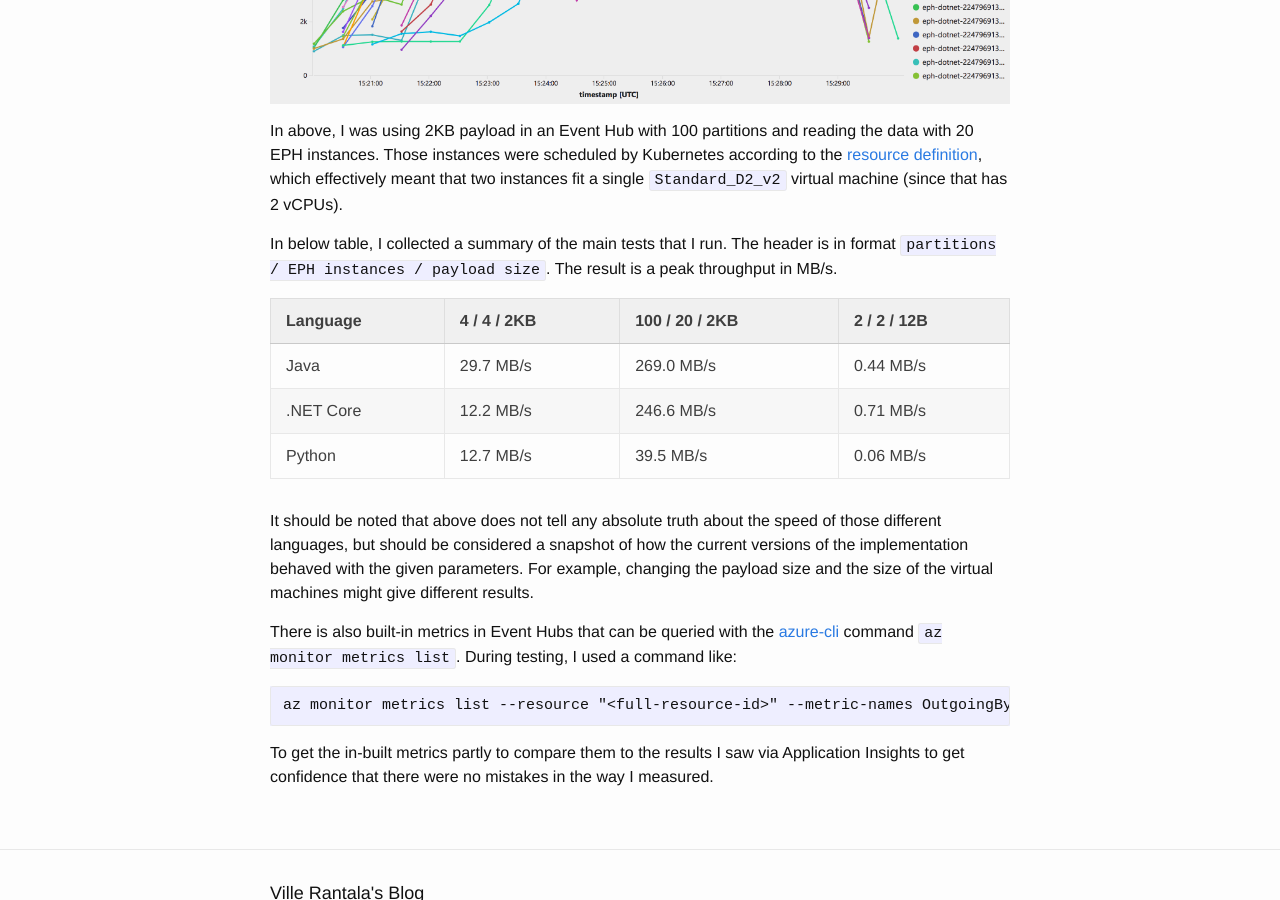
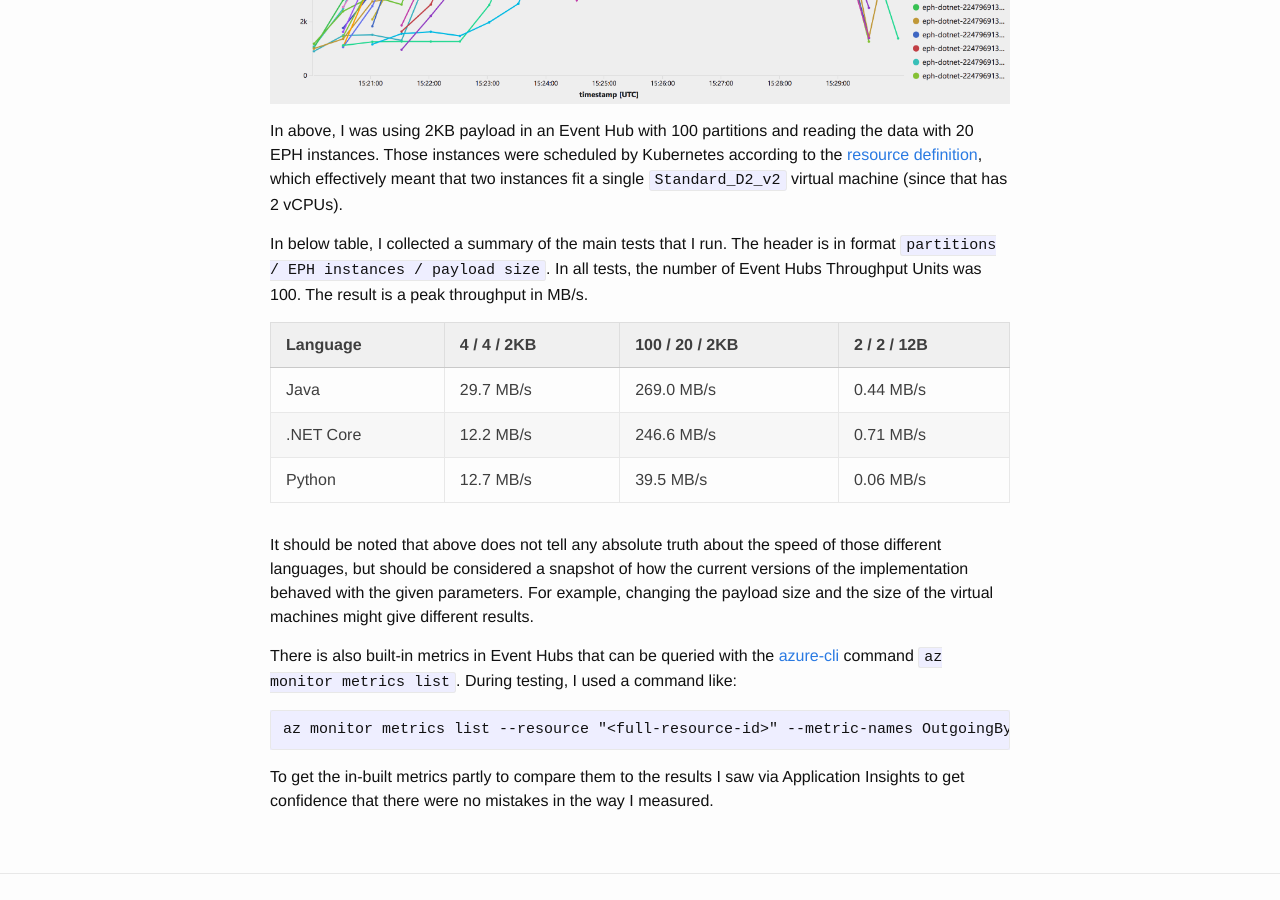
Before and after one commit to vjrantal/vjrantal.github.io, a Jekyll site: the page built from _posts/2017-12-11-measuring-event-hubs-throughput-with-application-insights.md, in a window 1280 px wide and 900 px high, scrolled down 1547 px. Built offline with Jekyll 4.4.1, drawn with Linux system fonts in a browser that asks for light colours; comment, search, counter and statistics services are not loaded.

Commit message:
Add note about Throughput Units

```diff
--- a/_posts/2017-12-11-measuring-event-hubs-throughput-with-application-insights.md
+++ b/_posts/2017-12-11-measuring-event-hubs-throughput-with-application-insights.md
@@ -48,7 +48,7 @@ Would result into a graph like this:
 
 In above, I was using 2KB payload in an Event Hub with 100 partitions and reading the data with 20 EPH instances. Those instances were scheduled by Kubernetes according to the [resource definition](https://github.com/vjrantal/event-hubs-benchmarks/blob/6dae4385c99033e442e781b12af1b19fb8b67b7e/dotnet/deployment.yaml#L17), which effectively meant that two instances fit a single `Standard_D2_v2` virtual machine (since that has 2 vCPUs).
 
-In below table, I collected a summary of the main tests that I run. The header is in format `partitions / EPH instances / payload size`. The result is a peak throughput in MB/s.
+In below table, I collected a summary of the main tests that I run. The header is in format `partitions / EPH instances / payload size`. In all tests, the number of Event Hubs Throughput Units was 100. The result is a peak throughput in MB/s.
 
 
 | Language | 4 / 4 / 2KB | 100 / 20 / 2KB | 2 / 2 / 12B |
```
